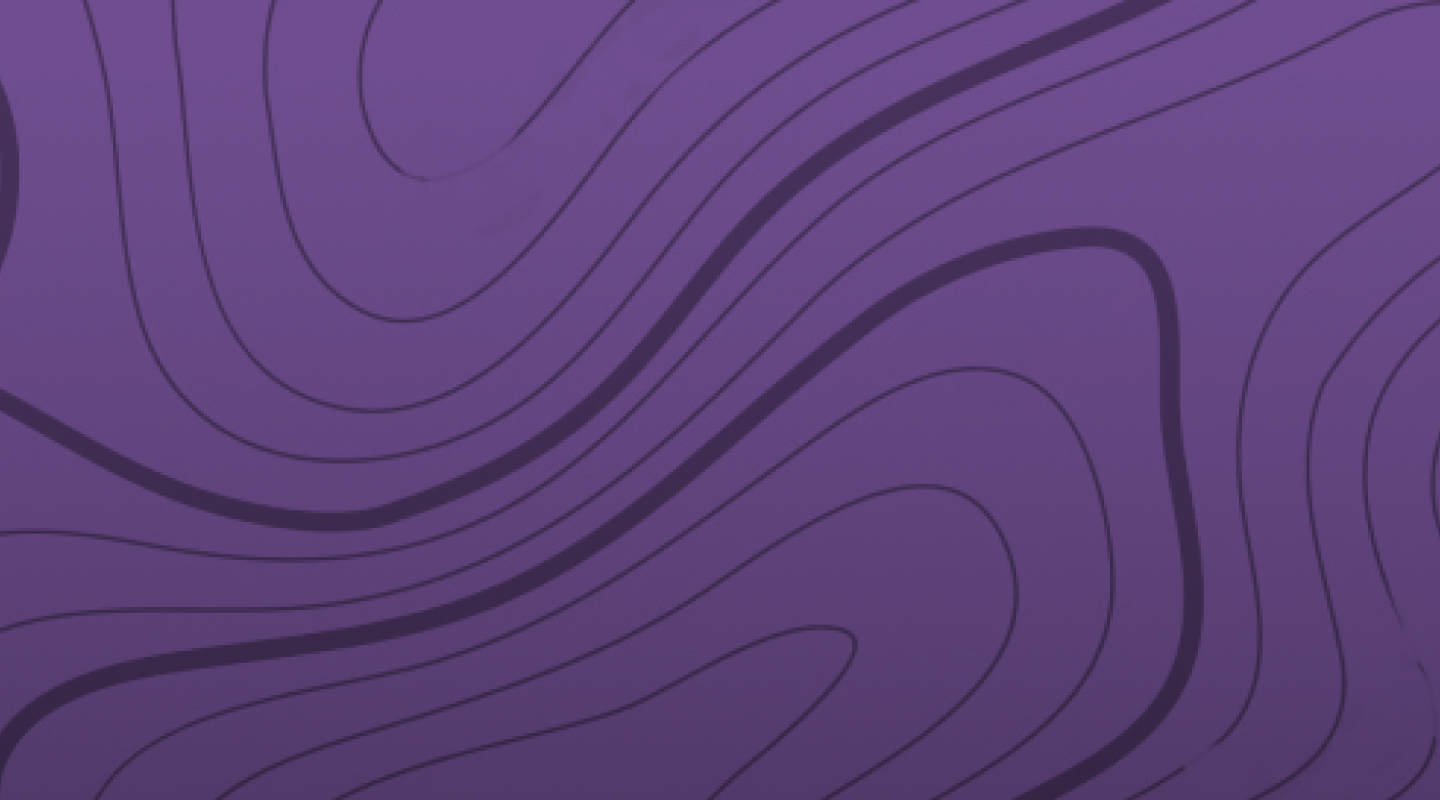
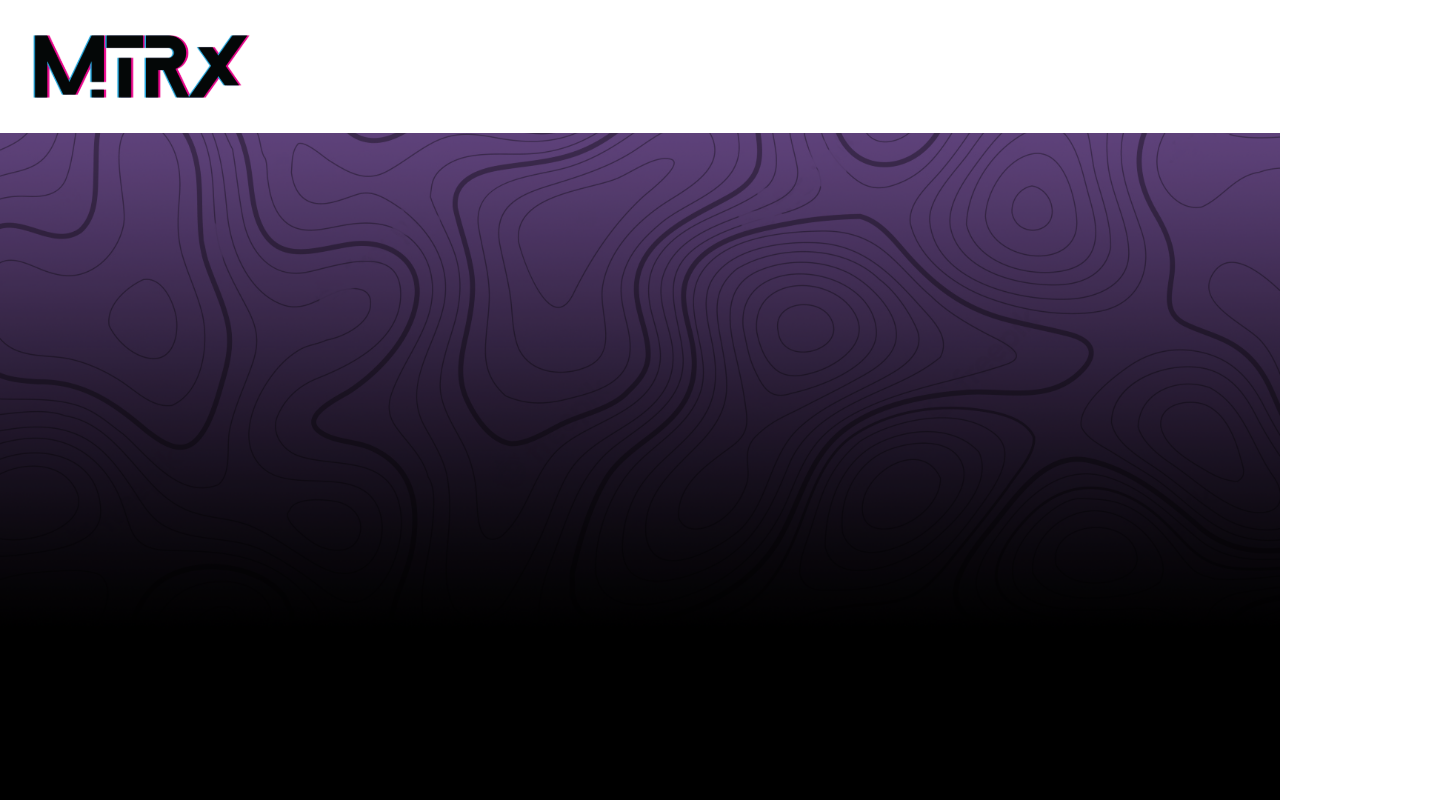
Before and after one commit to martoast/mtrx, a Nuxt app: page / in a window 1280 px wide. Shown: the top 800 px of the page, 1440 px wide, since content can reach past the window. Built offline with nearby package versions, Linux system fonts and the light colour scheme.

Commit message:
background 1 in

```diff
--- a/pages/index.vue
+++ b/pages/index.vue
@@ -1,6 +1,26 @@
 <template>
-  <div>
-    <b-img-lazy src="/images/background.png"> </b-img-lazy>
+  <div
+    style="
+      background-image: url('/images/background.png');
+      background-position: center;
+      background-repeat: no-repeat;
+      background-size: cover;
+      height: 100vh;
+      overflow: auto;
+    "
+  >
+    <div>
+      <!-- Image and text -->
+      <b-navbar variant="white" type="light">
+        <b-navbar-brand href="#">
+          <img
+            src="/images/logo.svg"
+            class="d-inline-block align-top"
+            alt="Kitten"
+          />
+        </b-navbar-brand>
+      </b-navbar>
+    </div>
   </div>
 </template>
 
@@ -9,3 +29,8 @@ export default {
   name: "IndexPage",
 };
 </script>
+<style scoped>
+body {
+  background-image: url("/images/background.png");
+}
+</style>
```
Also changed, not shown: static/images/background.png.
